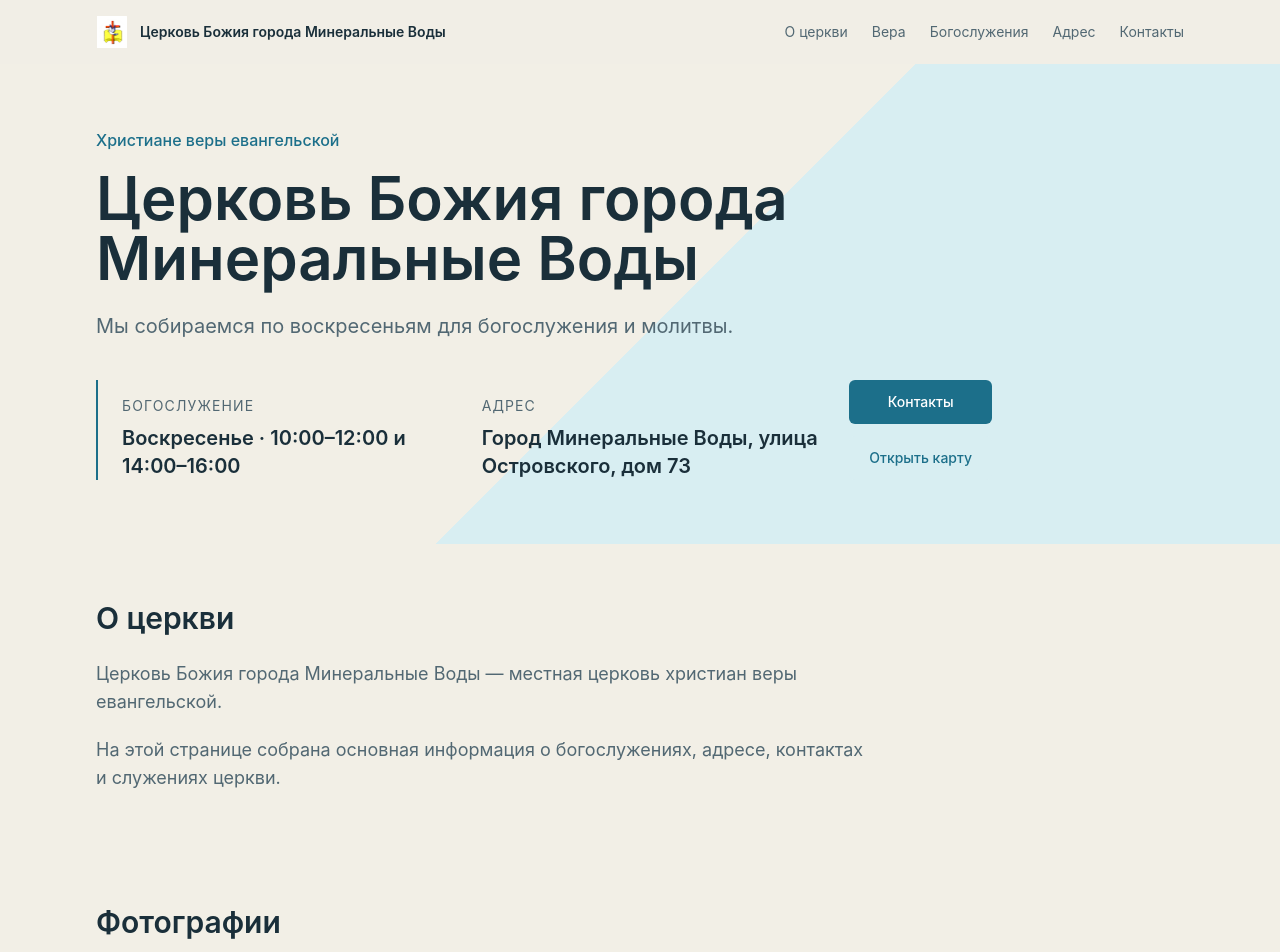
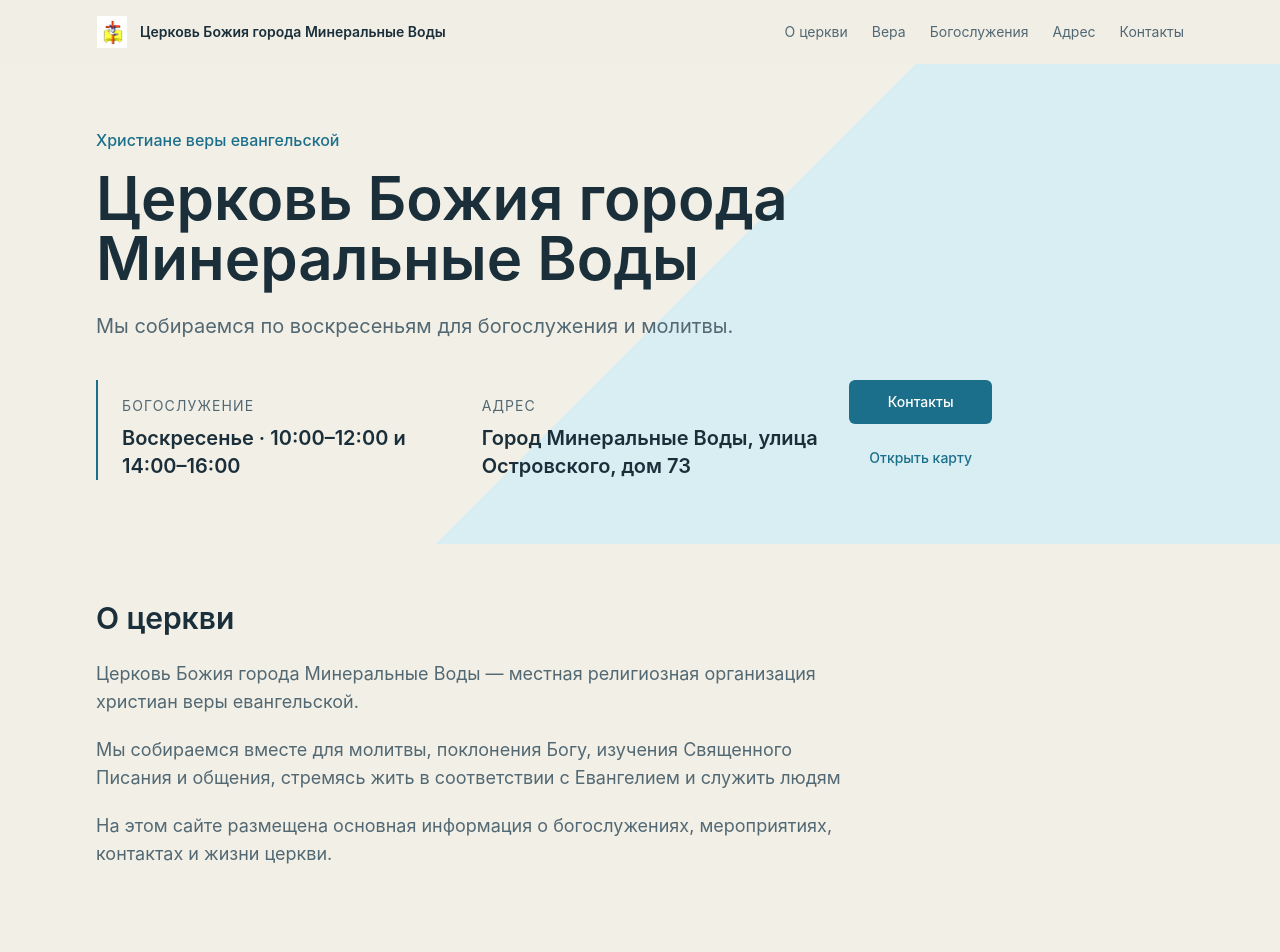
Before and after one commit to Grotekar/church-mv, a Next.js app: page / in a window 1280 px wide. Shown: the top 952 px of the page. Built offline with nearby package versions, Linux system fonts and the light colour scheme.

Commit message:
Изменит раздел О церкви

```diff
--- a/content/church.ts
+++ b/content/church.ts
@@ -13,8 +13,9 @@ export const churchContent = {
       "Церковь Божия города Минеральные Воды — христианская церковь. Богослужения, адрес, контакты и информация о служениях.",
   },
   about: [
-    "Церковь Божия города Минеральные Воды — местная церковь христиан веры евангельской.",
-    "На этой странице собрана основная информация о богослужениях, адресе, контактах и служениях церкви.",
+    "Церковь Божия города Минеральные Воды — местная религиозная организация христиан веры евангельской.",
+    "Мы собираемся вместе для молитвы, поклонения Богу, изучения Священного Писания и общения, стремясь жить в соответствии с Евангелием и служить людям",
+    "На этом сайте размещена основная информация о богослужениях, мероприятиях, контактах и жизни церкви.",
   ],
   faith: {
     intro:
```
